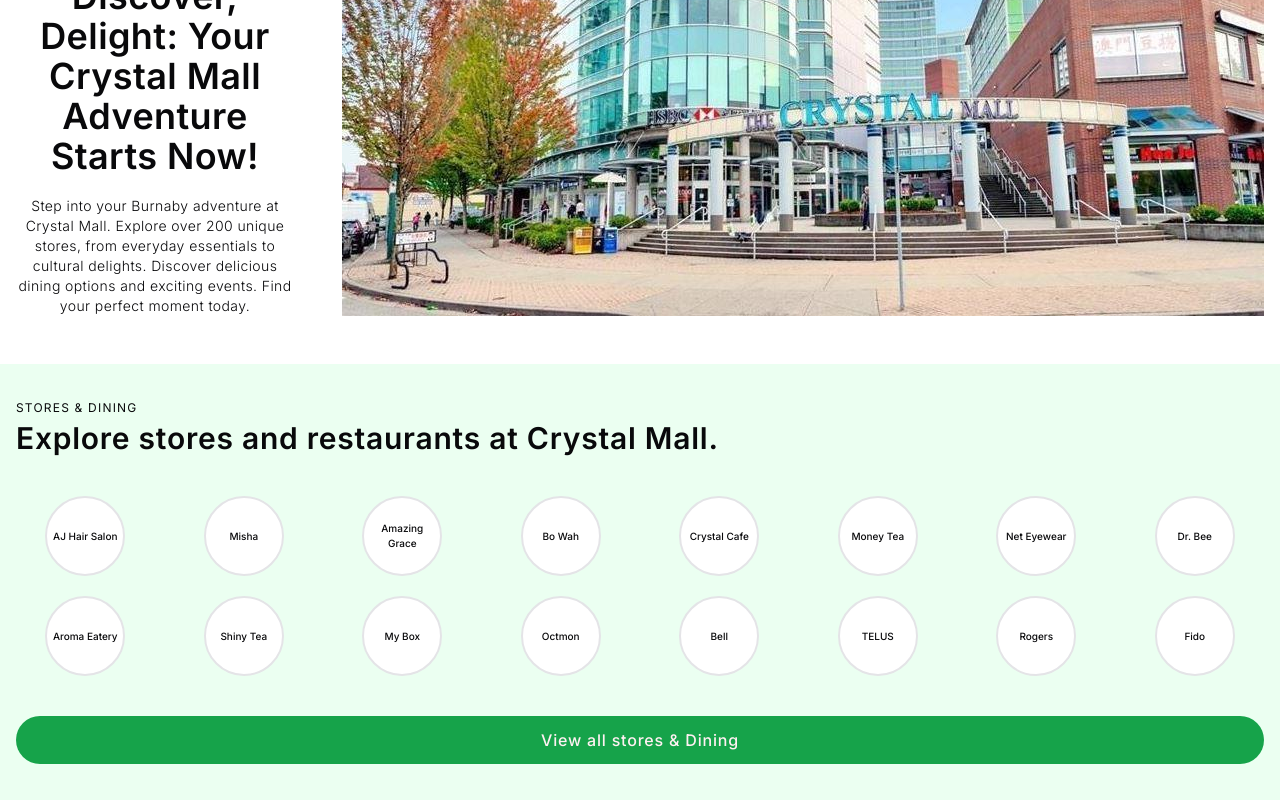
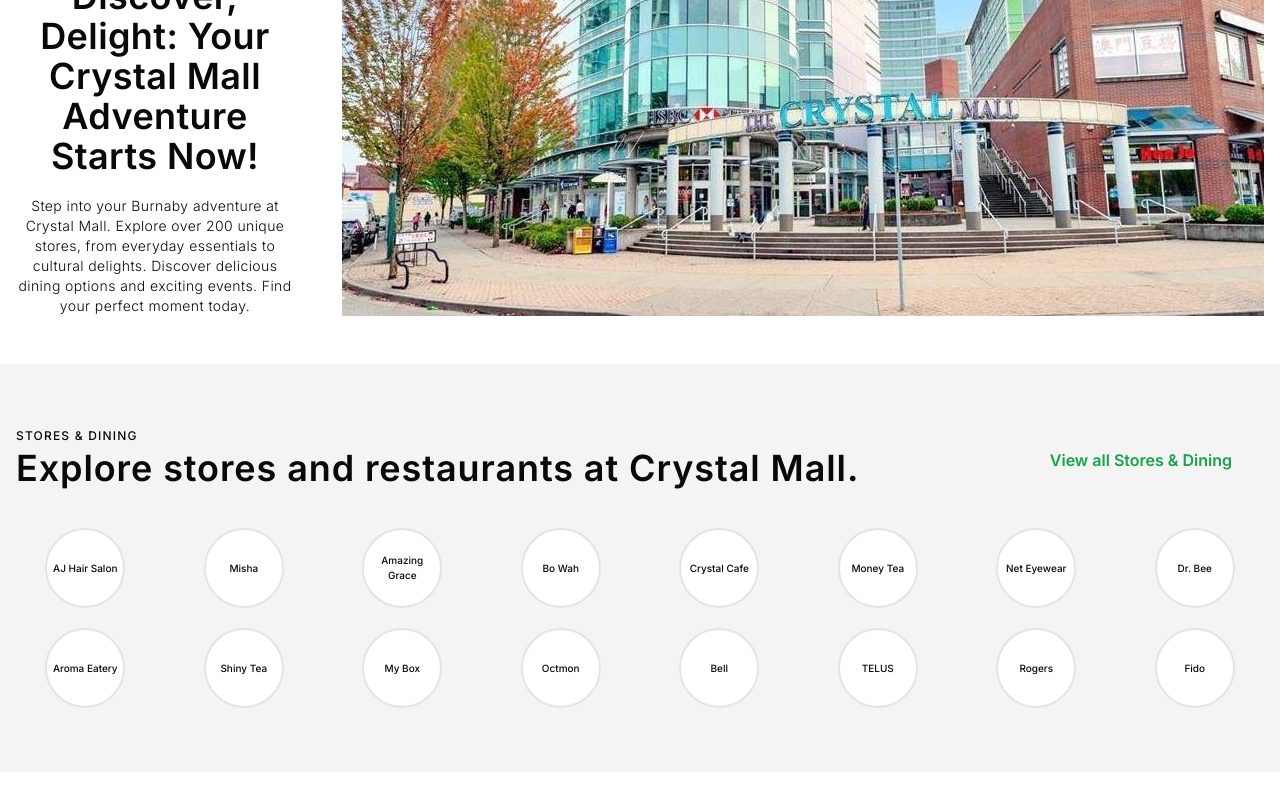
Before and after one commit to scottchen98/crystal-mall-app-redesign, a Next.js app: page / in a window 1280 px wide. Shown: the part 439-1239 px from the top of the page. After the commit the page ends 1211 px from the top, so only its background shows below. Built offline with nearby package versions, Linux system fonts and the light colour scheme.

Commit message:
add view stores link

```diff
--- a/src/app/store-section.tsx
+++ b/src/app/store-section.tsx
@@ -1,6 +1,7 @@
 import { Button } from "@/components/ui/button";
 import StoreIcon from "./store-icon";
 import StoreIcons from "./store-icons";
+import Link from "next/link";
 
 const storeNames = [
   "AJ Hair Salon",
@@ -23,17 +24,27 @@
 
 export default function StoreSection() {
   return (
-    <div className="mt-8  bg-[#ebfff1] px-4 py-9">
-      <p className="mb-1 text-xs tracking-widest">STORES & DINING</p>
-      <h2 className="mb-10 text-3xl font-semibold tracking-wide">
-        Explore stores and restaurants at Crystal Mall.
-      </h2>
+    <div className="mt-8 bg-secondary px-4 py-9 md:py-16">
+      <p className="mb-1 text-xs font-medium tracking-widest">
+        STORES & DINING
+      </p>
+      <div className="flex justify-between">
+        <h2 className="mb-10 text-3xl font-semibold tracking-wide md:text-4xl">
+          Explore stores and restaurants at Crystal Mall.
+        </h2>
+        <Link
+          href="/stores"
+          className="hidden font-semibold text-primary md:mr-8 md:block"
+        >
+          View all Stores & Dining
+        </Link>
+      </div>
       <StoreIcons>
         {storeNames.map((storeName) => (
           <StoreIcon key={storeName} storeName={storeName} />
         ))}
       </StoreIcons>
-      <Button className="mt-10 w-full rounded-full py-6 text-base font-medium tracking-wider">
+      <Button className="mt-10 w-full rounded-full py-6 text-base font-medium tracking-wider md:hidden">
         View all stores & Dining
       </Button>
     </div>
```
